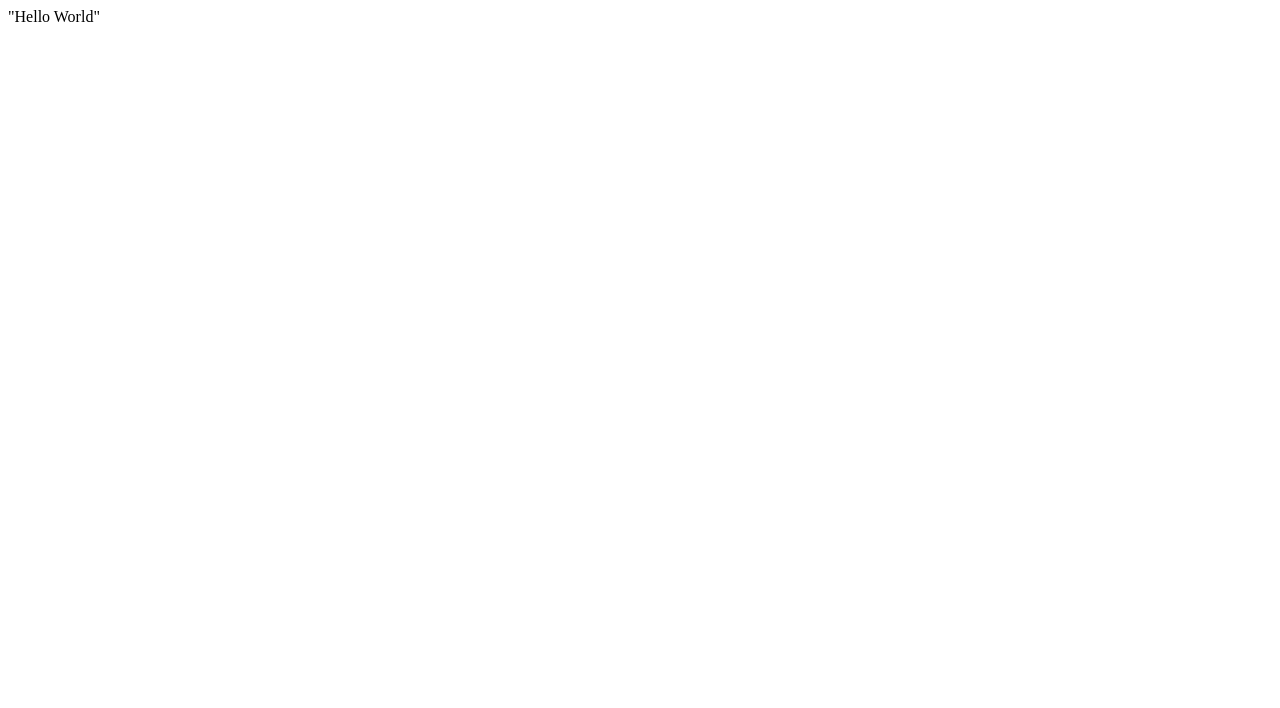
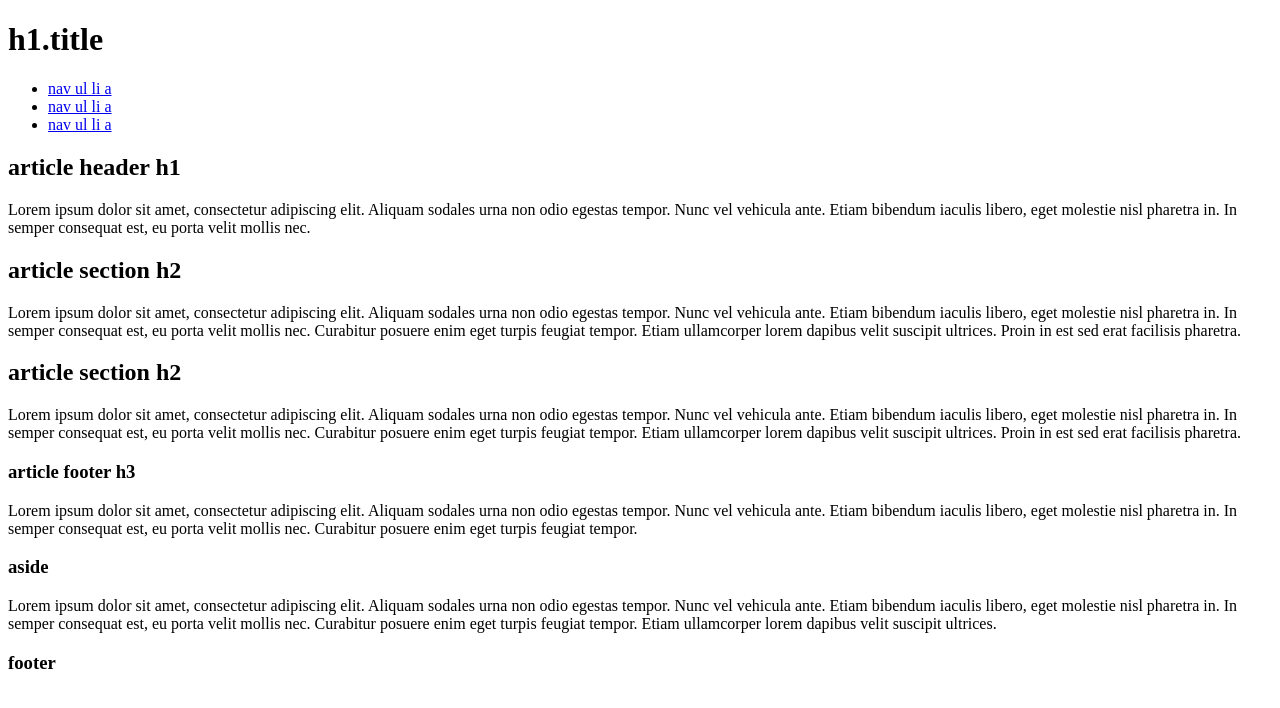
Before and after one commit to ynotravid/ynotravid.github.io, a website: page index.html in a window 1280 px wide. Drawn offline with Linux system fonts and the light colour scheme.

```diff
--- a/index.html
+++ b/index.html
@@ -1 +1,88 @@
-"Hello World"
+<!doctype html>
+<!--[if lt IE 7]>      <html class="no-js lt-ie9 lt-ie8 lt-ie7" lang=""> <![endif]-->
+<!--[if IE 7]>         <html class="no-js lt-ie9 lt-ie8" lang=""> <![endif]-->
+<!--[if IE 8]>         <html class="no-js lt-ie9" lang=""> <![endif]-->
+<!--[if gt IE 8]><!--> <html class="no-js" lang=""> <!--<![endif]-->
+    <head>
+        <meta charset="utf-8">
+        <meta http-equiv="X-UA-Compatible" content="IE=edge,chrome=1">
+        <title>Anthony Saldivar - Portfolio</title>
+        <meta name="description" content="Portfolio">
+        <meta name="viewport" content="width=device-width, initial-scale=1">
+        <!--<link rel="apple-touch-icon" href="apple-touch-icon.png">
+
+        <link rel="stylesheet" href="css/normalize.min.css">
+        <link rel="stylesheet" href="css/main.css">-->
+
+        <script src="js/vendor/modernizr-2.8.3-respond-1.4.2.min.js"></script>
+    </head>
+    <body>
+        <!--[if lt IE 8]>
+            <p class="browserupgrade">You are using an <strong>outdated</strong> browser. Please <a href="http://browsehappy.com/">upgrade your browser</a> to improve your experience.</p>
+        <![endif]-->
+
+        <div class="header-container">
+            <header class="wrapper clearfix">
+                <h1 class="title">h1.title</h1>
+                <nav>
+                    <ul>
+                        <li><a href="#">nav ul li a</a></li>
+                        <li><a href="#">nav ul li a</a></li>
+                        <li><a href="#">nav ul li a</a></li>
+                    </ul>
+                </nav>
+            </header>
+        </div>
+
+        <div class="main-container">
+            <div class="main wrapper clearfix">
+
+                <article>
+                    <header>
+                        <h1>article header h1</h1>
+                        <p>Lorem ipsum dolor sit amet, consectetur adipiscing elit. Aliquam sodales urna non odio egestas tempor. Nunc vel vehicula ante. Etiam bibendum iaculis libero, eget molestie nisl pharetra in. In semper consequat est, eu porta velit mollis nec.</p>
+                    </header>
+                    <section>
+                        <h2>article section h2</h2>
+                        <p>Lorem ipsum dolor sit amet, consectetur adipiscing elit. Aliquam sodales urna non odio egestas tempor. Nunc vel vehicula ante. Etiam bibendum iaculis libero, eget molestie nisl pharetra in. In semper consequat est, eu porta velit mollis nec. Curabitur posuere enim eget turpis feugiat tempor. Etiam ullamcorper lorem dapibus velit suscipit ultrices. Proin in est sed erat facilisis pharetra.</p>
+                    </section>
+                    <section>
+                        <h2>article section h2</h2>
+                        <p>Lorem ipsum dolor sit amet, consectetur adipiscing elit. Aliquam sodales urna non odio egestas tempor. Nunc vel vehicula ante. Etiam bibendum iaculis libero, eget molestie nisl pharetra in. In semper consequat est, eu porta velit mollis nec. Curabitur posuere enim eget turpis feugiat tempor. Etiam ullamcorper lorem dapibus velit suscipit ultrices. Proin in est sed erat facilisis pharetra.</p>
+                    </section>
+                    <footer>
+                        <h3>article footer h3</h3>
+                        <p>Lorem ipsum dolor sit amet, consectetur adipiscing elit. Aliquam sodales urna non odio egestas tempor. Nunc vel vehicula ante. Etiam bibendum iaculis libero, eget molestie nisl pharetra in. In semper consequat est, eu porta velit mollis nec. Curabitur posuere enim eget turpis feugiat tempor.</p>
+                    </footer>
+                </article>
+
+                <aside>
+                    <h3>aside</h3>
+                    <p>Lorem ipsum dolor sit amet, consectetur adipiscing elit. Aliquam sodales urna non odio egestas tempor. Nunc vel vehicula ante. Etiam bibendum iaculis libero, eget molestie nisl pharetra in. In semper consequat est, eu porta velit mollis nec. Curabitur posuere enim eget turpis feugiat tempor. Etiam ullamcorper lorem dapibus velit suscipit ultrices.</p>
+                </aside>
+
+            </div> <!-- #main -->
+        </div> <!-- #main-container -->
+
+        <div class="footer-container">
+            <footer class="wrapper">
+                <h3>footer</h3>
+            </footer>
+        </div>
+
+        <!--<script src="//ajax.googleapis.com/ajax/libs/jquery/1.11.2/jquery.min.js"></script>
+        <script>window.jQuery || document.write('<script src="js/vendor/jquery-1.11.2.min.js"><\/script>')</script>-->
+
+        <script src="js/main.js"></script>
+
+        <!-- Google Analytics: change UA-XXXXX-X to be your site's ID. -->
+        <script>
+            (function(b,o,i,l,e,r){b.GoogleAnalyticsObject=l;b[l]||(b[l]=
+            function(){(b[l].q=b[l].q||[]).push(arguments)});b[l].l=+new Date;
+            e=o.createElement(i);r=o.getElementsByTagName(i)[0];
+            e.src='//www.google-analytics.com/analytics.js';
+            r.parentNode.insertBefore(e,r)}(window,document,'script','ga'));
+            ga('create','UA-85764732-1','auto');ga('send','pageview');
+        </script>
+    </body>
+</html>
```
Also changed, not shown: favicon.ico (added).
